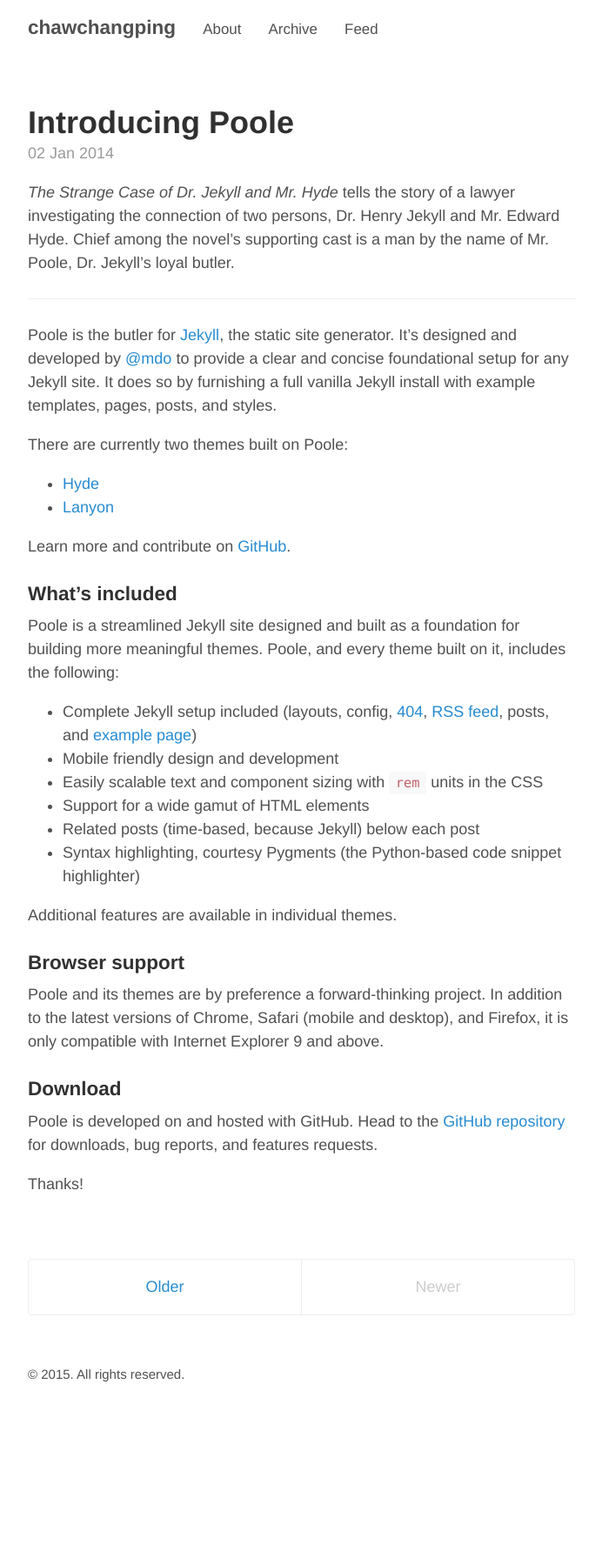
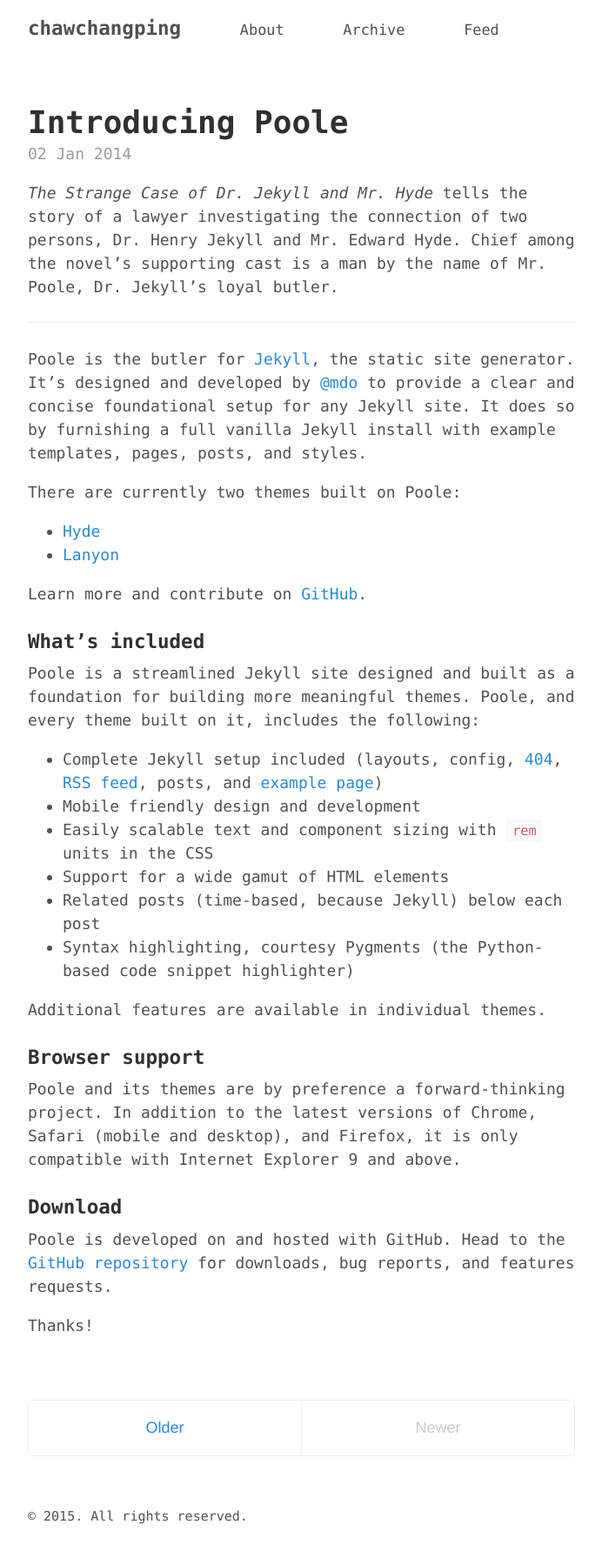
Before and after one commit to chawchangping/-chawchangping.github.io, a Jekyll site: the page built from index.html, in a window 1280 px wide. Shown: the whole page at 87% size, without its empty margins (293-985 px from the left). Built offline with Jekyll 4.4.1, drawn with Linux system fonts in a browser that asks for light colours; the list of posts is cut into pages by our own code; before the commit the page ends 1629 px from its top, so only the background shows below that.

Commit message:
Update _base.scss

```diff
--- a/_sass/_base.scss
+++ b/_sass/_base.scss
@@ -15,7 +15,7 @@
 }
 
 html {
-  font-family: "Helvetica Neue", Helvetica, Arial, sans-serif;
+  font-family: "AtlasTypewriterRegular", "Andale Mono", "Consolas", "Lucida Console", "Menlo", "Luxi Mono", monospace;
   font-size: 16px;
   line-height: 1.5;
 
```
